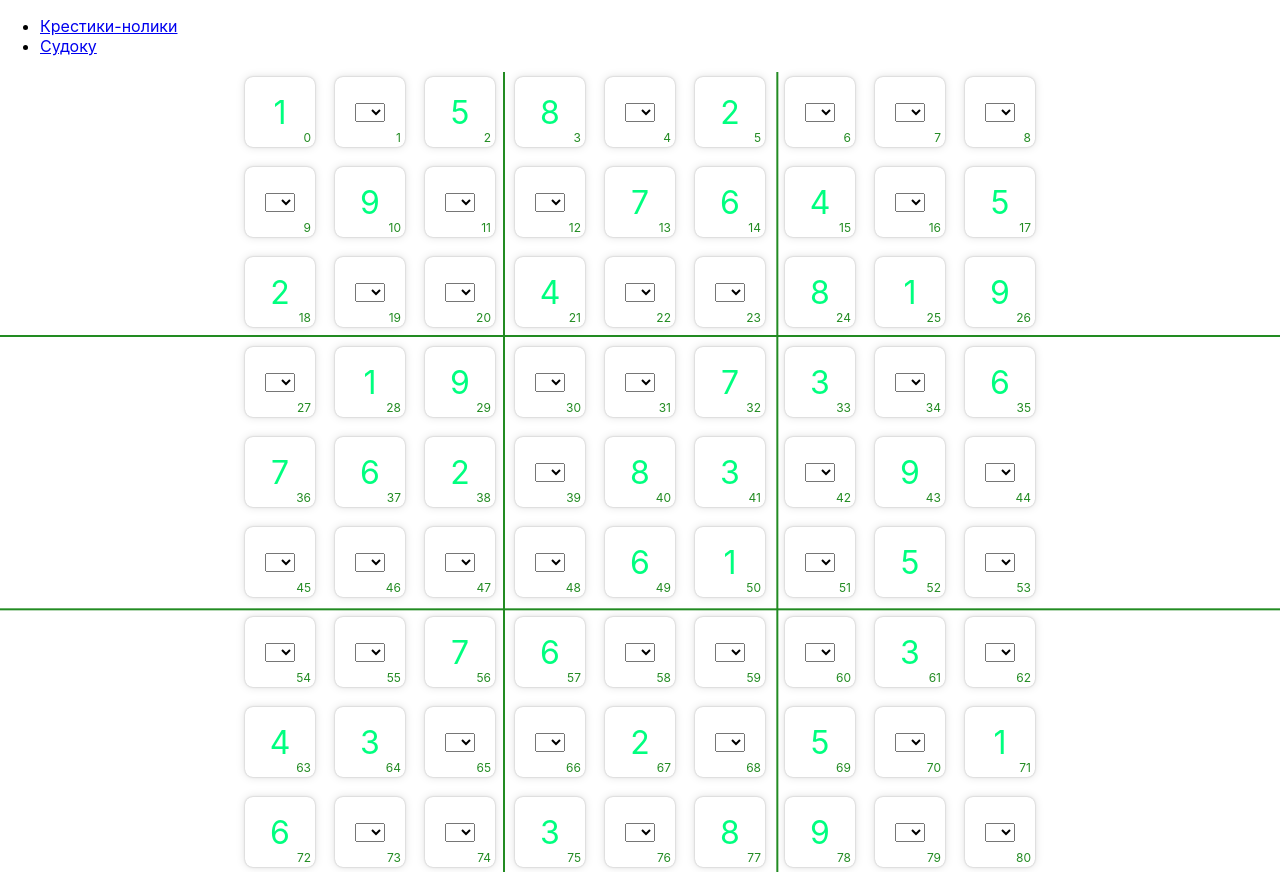
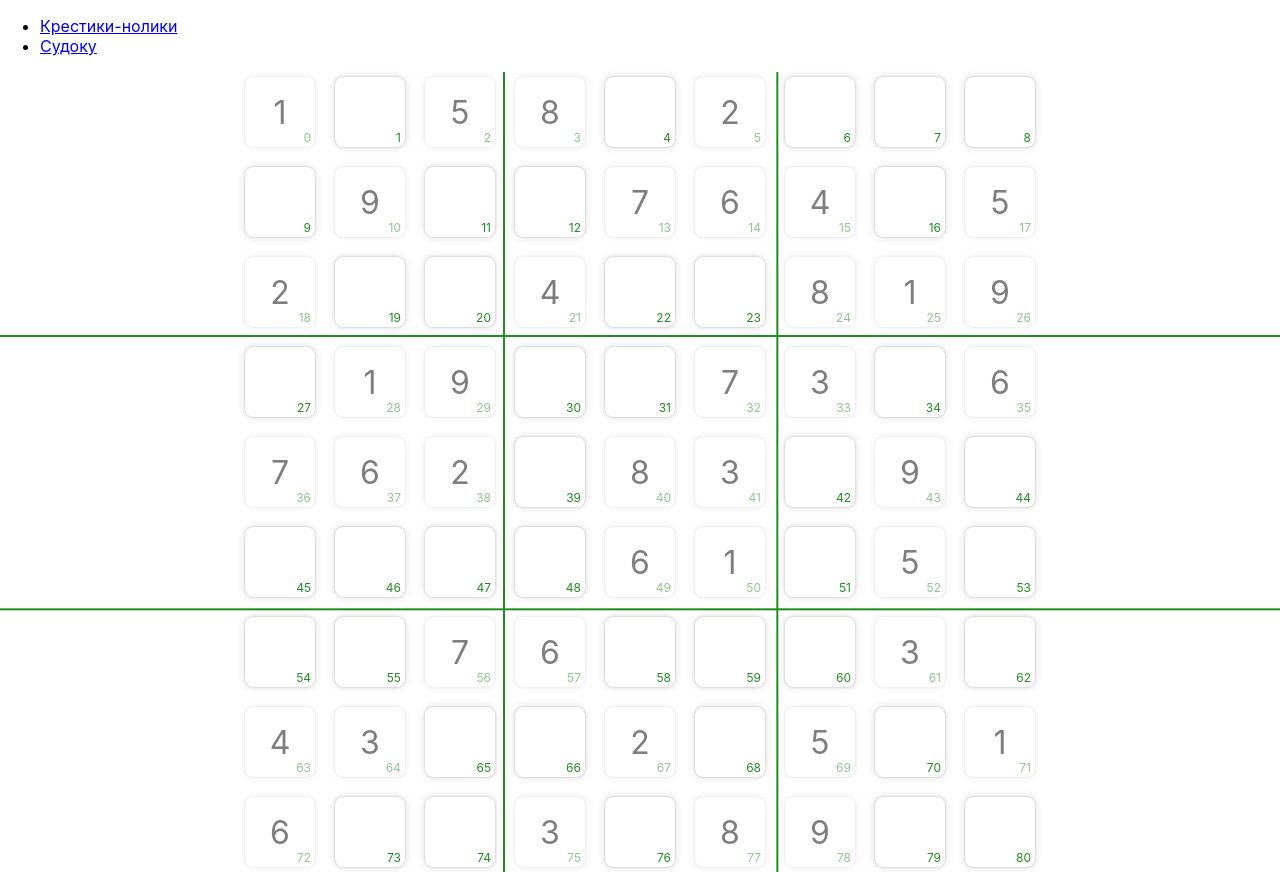
Before and after one commit to Lekso4ka/lk7-games, a React (Create React App) app: page /game2 in a window 1280 px wide. Built offline with nearby package versions, Linux system fonts and the light colour scheme.

Commit message:
upd game 2

```diff
--- a/src/components/sudoku/index.jsx
+++ b/src/components/sudoku/index.jsx
@@ -1,5 +1,7 @@
 import { useEffect, useState, useContext } from "react";
 import Ctx from "../../context/Ctx2";
+import Modal from "./modal";
+import "./style.css";
 
 export default ({n, content}) => {
     // Math.floor(80 / board.length) = 8 => i
@@ -10,10 +12,12 @@ export default ({n, content}) => {
     const [r, setR] = useState(true);
     const [c, setC] = useState(true);
     const [st, setSt] = useState({});
+    const [mActive, setMActive] = useState(false);
     const checkRow = () => {
         for (let t = 0; t < board[i].length; t++) {
-            if (board[i][t]) {
-                if (+board[i][t] === +content) { // cовпадение по оси Х найдено!
+            // console.log(i, t, i * board.length + t);
+            if (board[i][t] && (i * board.length + t !== n)) {
+                if (+board[i][t] === +val) { // cовпадение по оси Х найдено!
                     setR(false);
                     break;
                 }
@@ -22,9 +26,9 @@ export default ({n, content}) => {
     }
     const checkCol = () => {
         for (let t = 0; t < board.length; t++) {
-            console.log(+board[t][j], content);
-            if (board[t][j]) {
-                if (+board[t][j] === +content) { // Совпадение по оси Y найдено!
+            // console.log(+board[t][j], content);
+            if (board[t][j] && (t * board.length + j !== n)) {
+                if (+board[t][j] === +val) { // Совпадение по оси Y найдено!
                     setC(false);
                     break;
                 }
@@ -32,21 +36,14 @@ export default ({n, content}) => {
         }
     }
     useEffect(() => {
-        checkCol();
-        checkRow();
-        setSt({
-            color: r && c ? "springgreen" : "crimson"
-        })
-    }, [val])
-    const setStep = (e) => {
-        setVal(e.target.value);
+        if (val) {
             setBoard(prev => {
                 let arr = [...prev];
                 let cnt = arr.length;
                 for (let i = 0; i < arr.length; i++) {
                     for (let j = 0; j < arr.length; j++) {
                         if (i * cnt + j === n) {
-                        arr[i][j] = e.target.value;
+                            arr[i][j] = val;
                             break;
                         }
                     }
@@ -54,23 +51,58 @@ export default ({n, content}) => {
                 return arr;
             })
         }
-    return <div className="card">
+    }, [val]);
+    useEffect(() => {
+        checkCol();
+        checkRow();
+    }, [board]);
+
+    useEffect(() => {
+        // console.log(r, c);
+        setSt({
+            color: r && c ? "springgreen" : "crimson"
+        })
+    }, [r, c]);
+
+    const setStep = (e) => {
+        // setVal(e.target.value);
+        // setBoard(prev => {
+        //     let arr = [...prev];
+        //     let cnt = arr.length;
+        //     for (let i = 0; i < arr.length; i++) {
+        //         for (let j = 0; j < arr.length; j++) {
+        //             if (i * cnt + j === n) {
+        //                 arr[i][j] = e.target.value;
+        //                 break;
+        //             }
+        //         }
+        //     }
+        //     return arr;
+        // })
+        setMActive(true);
+    }
+    return <div className={data[n] !== "-" ? "card inactive" : "card"} onClick={setStep}>
         {content ?
-            <span style={st}>{content}</span> :
-            <select onChange={setStep} value={content}>
-                <option value={null}></option>
-                <option>1</option>
-                <option>2</option>
-                <option>3</option>
-                <option>4</option>
-                <option>5</option>
-                <option>6</option>
-                <option>7</option>
-                <option>8</option>
-                <option>9</option>
-            </select>
+            <span style={data[n] === "-" ? st : {}}>{content}</span> : <span></span>
+            // <select onChange={setStep} value={content}>
+            //     <option value={null}></option>
+            //     <option>1</option>
+            //     <option>2</option>
+            //     <option>3</option>
+            //     <option>4</option>
+            //     <option>5</option>
+            //     <option>6</option>
+            //     <option>7</option>
+            //     <option>8</option>
+            //     <option>9</option>
+            // </select>
             // <input type="number" value={val} min={1} max={9} onChange={setStep}/>
         }
+        {data[n] === "-" && <Modal
+            setActive={setMActive}
+            setVal={setVal}
+            active={mActive}
+        />}
         <span className="card-index">{n}</span>
     </div>
 }
--- a/src/components/sudoku/modal.jsx
+++ b/src/components/sudoku/modal.jsx
@@ -0,0 +1,13 @@
+import React, {useContext} from "react";
+
+export default ({setVal, setActive, active}) => {
+    const numbers = [1, 2, 3, 4, 5, 6, 7, 8, 9, 0];
+    const selectNum = e => {
+        e.stopPropagation();
+        setVal(e.target.innerText);
+        setActive(false);
+    }
+    return <div className="modal" style={{display: active ? "grid" : "none"}}>
+        {numbers.map(n => <div className="num" onClick={selectNum} key={n}>{n}</div>)}
+    </div>
+}
--- a/src/components/sudoku/style.css
+++ b/src/components/sudoku/style.css
@@ -0,0 +1,27 @@
+.card.inactive {
+    user-select: none;
+    cursor: default;
+    opacity: .5;
+}
+.card {
+    position: relative;
+}
+.modal {
+    position: absolute;
+    grid-template-columns: repeat(5, 30px);
+    grid-template-rows: repeat(2, 30px);
+    gap: 10px;
+    padding: 10px;
+    background-color: #dedede;
+    border-radius: 10px;
+}
+.num {
+    display: flex;
+    border: 1px solid;
+    border-radius: 50%;
+    cursor: pointer;
+    font-size: 20px;
+    justify-content: center;
+    align-items: center;
+    z-index: 20;
+}
```
Lines whose indentation alone changed are shown as unchanged.
